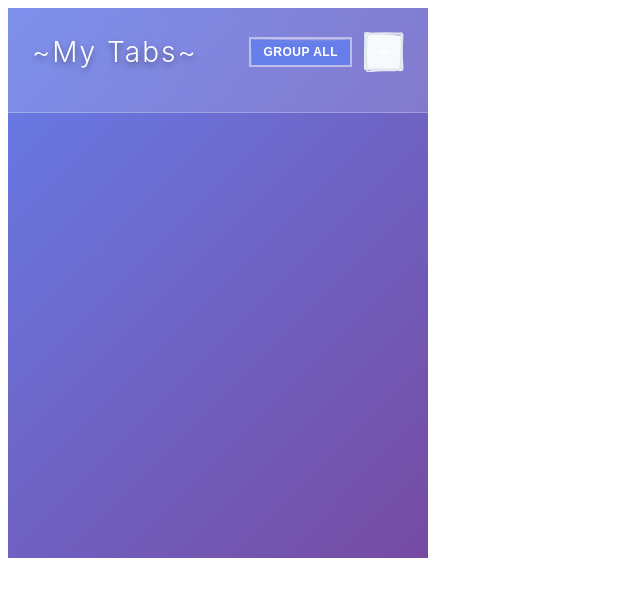
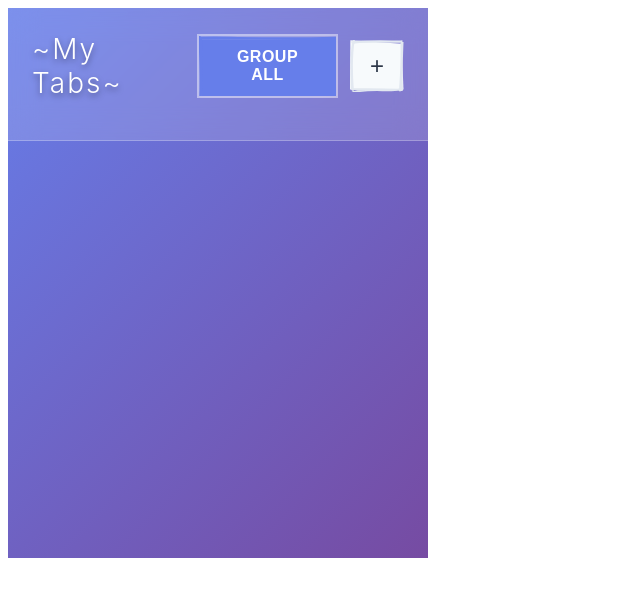
Before and after one commit to bncummings/tab-sweeper, a React app: page / in a window 1280 px wide. Shown: the top 596 px of the page, without its empty margins (0-640 px from the left). Built offline with nearby package versions, Linux system fonts and the light colour scheme.

Commit message:
fix: fixed button ui components

```diff
--- a/src/popup/App.jsx
+++ b/src/popup/App.jsx
@@ -175,14 +175,16 @@ const App = () => {
               onClick={() => handleGroupTabs()}
               disabled={isGrouping}
               title="Group all tabs"
-              size="small"
+              size="medium"
               style={{
                 background: 'rgba(255, 255, 255, 0.2)',
                 backdropFilter: 'blur(10px)',
                 border: '2px solid rgba(255, 255, 255, 0.3)',
                 color: STYLES.colors.white,
                 textTransform: 'uppercase',
-                letterSpacing: '0.5px'
+                letterSpacing: '0.5px',
+                padding: '12px 20px',
+                fontSize: '16px'
               }}
             >
               {isGrouping ? 'Grouping...' : 'Group All'}
@@ -192,13 +194,12 @@ const App = () => {
               variant="secondary"
               onClick={() => setIsModalOpen(true)}
               title="Create new tab group"
-              size="small"
+              size="medium"
               style={{
-                width: '40px',
-                height: '40px',
-                color: STYLES.colors.white,
+                color: STYLES.colors.text,
                 fontSize: '24px',
-                fontWeight: '300'
+                fontWeight: '300',
+                padding: '12px 20px'
               }}
             >
               +
```
